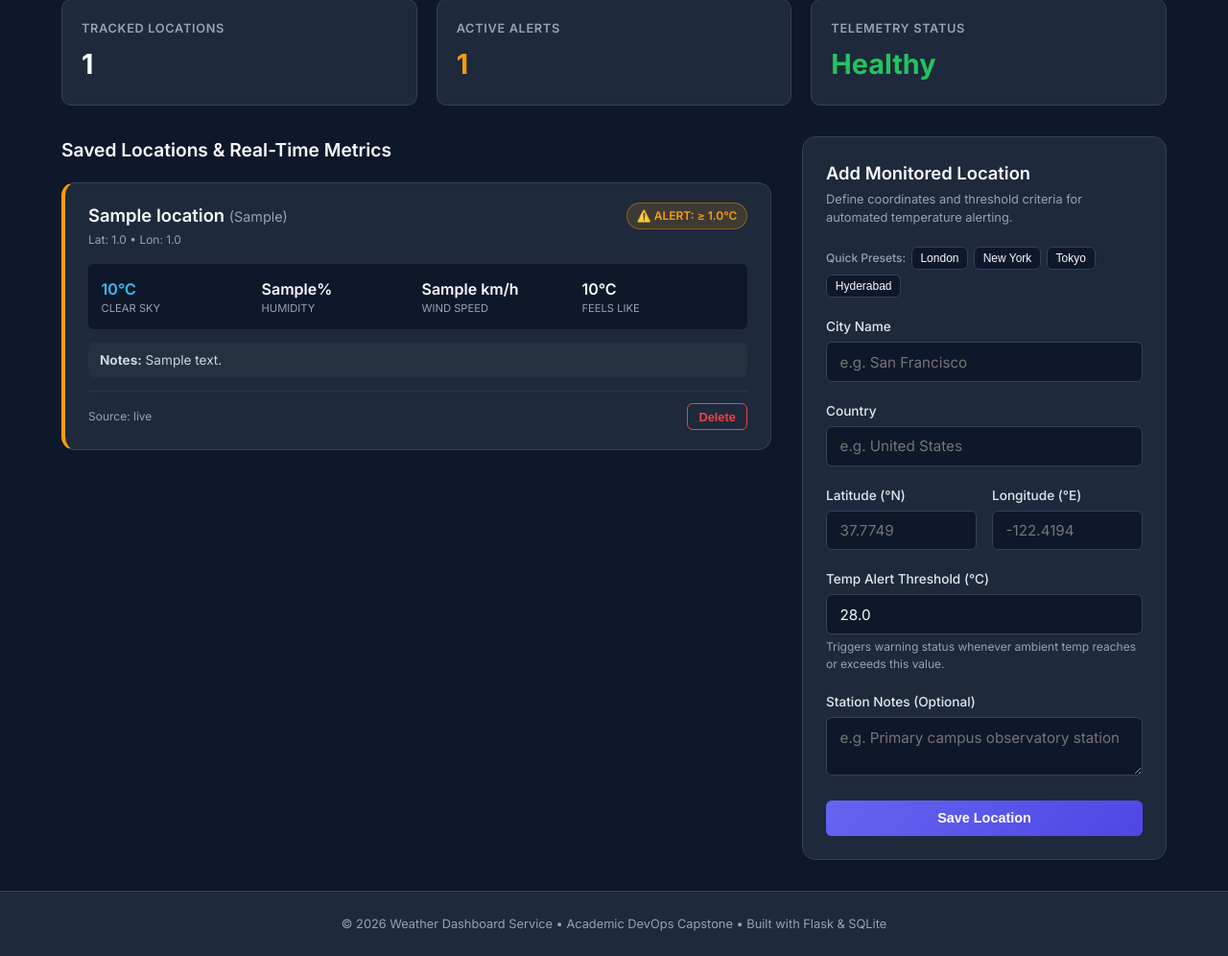
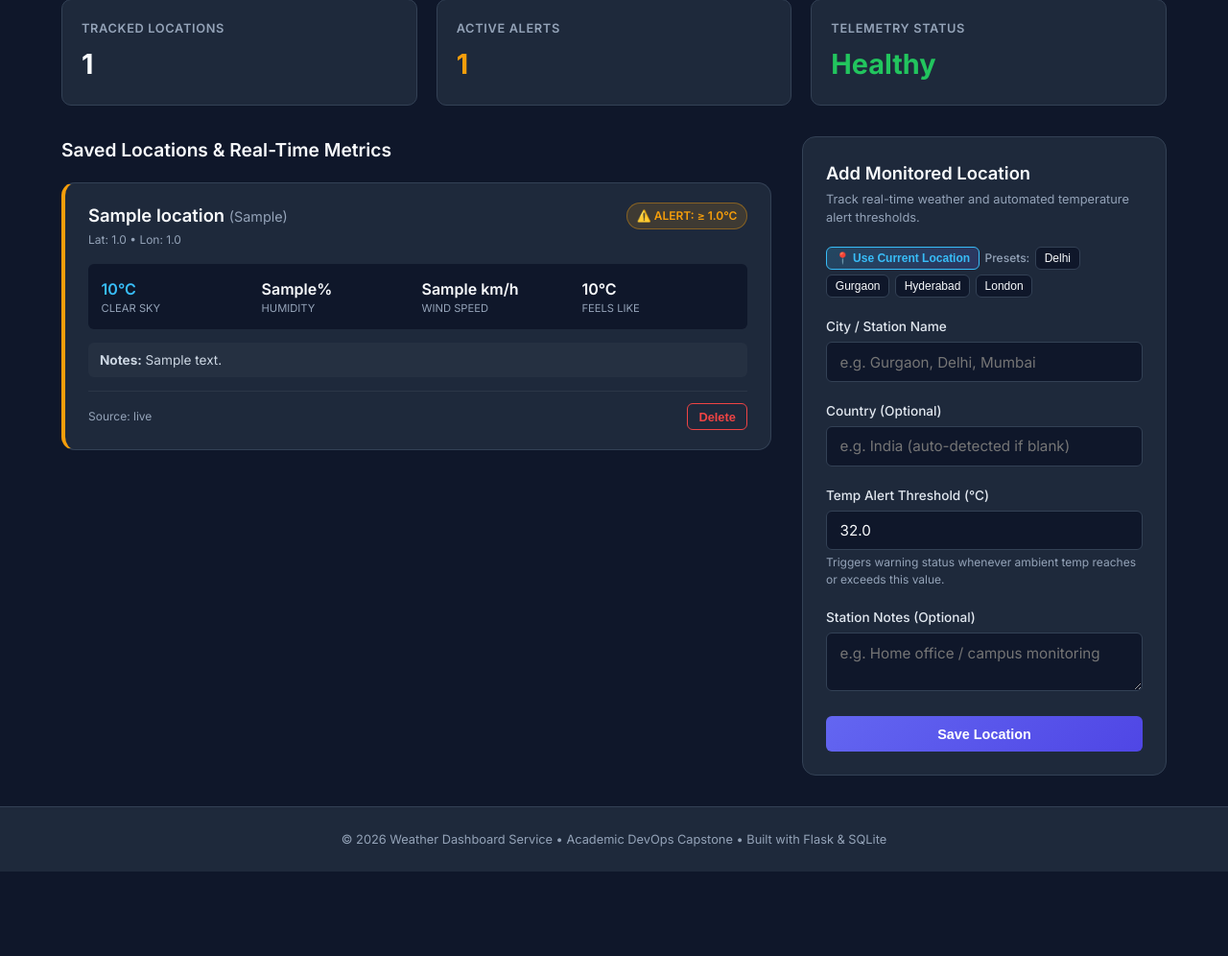
Before and after one commit to sai-nayan/weather-dashboard, a Flask app: page / in a window 1280 px wide. Shown: the part 197-1193 px from the top of the page at 96% size. After the commit the page ends 1105 px from the top, so only its background shows below. Run offline with Flask 3, Linux system fonts and the light colour scheme; the visitor is signed in with stand-in values (Sample User, id 1); tables that the repository leaves empty hold one stand-in row (values such as "Sample post"); a database or web service that is not in the repository returns one stand-in record (values such as "Sample title"); data that the repository does not hold is empty.

Commit message:
feat: add Gurgaon and Delhi presets, automatic geocoding, and browser GPS location

```diff
--- a/app/services/weather_api.py
+++ b/app/services/weather_api.py
@@ -31,6 +31,42 @@ class WeatherService:
     """Service to fetch real-time weather metrics from Open-Meteo API with fallback."""
 
     BASE_URL = "https://api.open-meteo.com/v1/forecast"
+    GEOCODING_URL = "https://geocoding-api.open-meteo.com/v1/search"
+
+    # Known fallback coordinates for immediate resolution
+    KNOWN_COORDINATES = {
+        "delhi": (28.6139, 77.2090, "India"),
+        "new delhi": (28.6139, 77.2090, "India"),
+        "gurgaon": (28.4595, 77.0266, "India"),
+        "gurugram": (28.4595, 77.0266, "India"),
+        "hyderabad": (17.3850, 78.4867, "India"),
+        "london": (51.5074, -0.1278, "United Kingdom"),
+        "new york": (40.7128, -74.0060, "United States"),
+        "tokyo": (35.6762, 139.6503, "Japan"),
+    }
+
+    @classmethod
+    def geocode_city(cls, city_name: str) -> tuple[float, float, str]:
+        """Resolve city name into (latitude, longitude, country)."""
+        clean_name = city_name.strip().lower()
+        if clean_name in cls.KNOWN_COORDINATES:
+            return cls.KNOWN_COORDINATES[clean_name]
+
+        # Check Open-Meteo Geocoding API
+        try:
+            params = {"name": city_name, "count": 1, "language": "en", "format": "json"}
+            resp = requests.get(cls.GEOCODING_URL, params=params, timeout=3.0)
+            if resp.status_code == 200:
+                data = resp.json()
+                results = data.get("results")
+                if results and len(results) > 0:
+                    first = results[0]
+                    return float(first["latitude"]), float(first["longitude"]), first.get("country", "")
+        except Exception:
+            pass
+
+        # Default fallback coordinates (Delhi) if completely unresolvable
+        return (28.6139, 77.2090, "India")
 
     @classmethod
     def get_weather(cls, latitude: float, longitude: float) -> Dict[str, Any]:
--- a/app/static/css/style.css
+++ b/app/static/css/style.css
@@ -500,6 +500,28 @@ body {
     background-color: var(--border-color);
 }
 
+.btn-current-loc {
+    background: linear-gradient(135deg, rgba(56, 189, 248, 0.2), rgba(99, 102, 241, 0.2));
+    border-color: var(--accent-blue);
+    color: var(--accent-blue);
+    font-weight: 600;
+}
+
+.btn-current-loc:hover {
+    background: var(--accent-blue);
+    color: #fff;
+}
+
+.loc-status-text {
+    font-size: 0.8rem;
+    color: var(--accent-blue);
+    background-color: rgba(56, 189, 248, 0.1);
+    border: 1px solid rgba(56, 189, 248, 0.2);
+    border-radius: var(--radius-sm);
+    padding: 0.4rem 0.65rem;
+    margin-bottom: 1rem;
+}
+
 /* Form Card */
 .form-card {
     background-color: var(--bg-card);
--- a/app/templates/dashboard.html
+++ b/app/templates/dashboard.html
@@ -97,48 +97,46 @@
         <div class="form-section">
             <div class="form-card">
                 <h3 class="form-title">Add Monitored Location</h3>
-                <p class="form-desc">Define coordinates and threshold criteria for automated temperature alerting.</p>
+                <p class="form-desc">Track real-time weather and automated temperature alert thresholds.</p>
 
-                <!-- Coordinate Presets -->
+                <!-- Current Location & Presets -->
                 <div class="preset-buttons">
-                    <span class="preset-label">Quick Presets:</span>
+                    <button type="button" class="btn-preset btn-current-loc" onclick="detectCurrentLocation()">
+                        📍 Use Current Location
+                    </button>
+                    <span class="preset-label">Presets:</span>
+                    <button type="button" class="btn-preset" onclick="fillPreset('Delhi', 'India', 28.6139, 77.2090, 32.0)">Delhi</button>
+                    <button type="button" class="btn-preset" onclick="fillPreset('Gurgaon', 'India', 28.4595, 77.0266, 32.0)">Gurgaon</button>
+                    <button type="button" class="btn-preset" onclick="fillPreset('Hyderabad', 'India', 17.3850, 78.4867, 32.0)">Hyderabad</button>
                     <button type="button" class="btn-preset" onclick="fillPreset('London', 'UK', 51.5074, -0.1278, 25.0)">London</button>
-                    <button type="button" class="btn-preset" onclick="fillPreset('New York', 'USA', 40.7128, -74.0060, 28.0)">New York</button>
-                    <button type="button" class="btn-preset" onclick="fillPreset('Tokyo', 'Japan', 35.6762, 139.6503, 27.0)">Tokyo</button>
-                    <button type="button" class="btn-preset" onclick="fillPreset('Hyderabad', 'India', 17.3850, 78.4867, 32.0)">Hyderabad</button>
                 </div>
+
+                <div id="loc-status" class="loc-status-text" style="display: none;"></div>
 
                 <form action="{{ url_for('locations.create_location') }}" method="POST" class="add-location-form">
                     <div class="form-group">
-                        <label for="city_name">City Name</label>
-                        <input type="text" id="city_name" name="city_name" class="form-control" required placeholder="e.g. San Francisco">
+                        <label for="city_name">City / Station Name</label>
+                        <input type="text" id="city_name" name="city_name" class="form-control" required placeholder="e.g. Gurgaon, Delhi, Mumbai">
                     </div>
 
                     <div class="form-group">
-                        <label for="country">Country</label>
-                        <input type="text" id="country" name="country" class="form-control" required placeholder="e.g. United States">
+                        <label for="country">Country (Optional)</label>
+                        <input type="text" id="country" name="country" class="form-control" placeholder="e.g. India (auto-detected if blank)">
                     </div>
 
-                    <div class="form-row">
-                        <div class="form-group col-half">
-                            <label for="latitude">Latitude (&deg;N)</label>
-                            <input type="number" step="any" id="latitude" name="latitude" class="form-control" required placeholder="37.7749" min="-90" max="90">
-                        </div>
-                        <div class="form-group col-half">
-                            <label for="longitude">Longitude (&deg;E)</label>
-                            <input type="number" step="any" id="longitude" name="longitude" class="form-control" required placeholder="-122.4194" min="-180" max="180">
-                        </div>
-                    </div>
+                    <!-- Hidden coordinate inputs populated automatically or via Geolocation -->
+                    <input type="hidden" id="latitude" name="latitude" value="">
+                    <input type="hidden" id="longitude" name="longitude" value="">
 
                     <div class="form-group">
                         <label for="temp_alert_threshold">Temp Alert Threshold (&deg;C)</label>
-                        <input type="number" step="0.5" id="temp_alert_threshold" name="temp_alert_threshold" class="form-control" required value="28.0">
+                        <input type="number" step="0.5" id="temp_alert_threshold" name="temp_alert_threshold" class="form-control" required value="32.0">
                         <small class="field-hint">Triggers warning status whenever ambient temp reaches or exceeds this value.</small>
                     </div>
 
                     <div class="form-group">
                         <label for="notes">Station Notes (Optional)</label>
-                        <textarea id="notes" name="notes" class="form-control" rows="2" placeholder="e.g. Primary campus observatory station"></textarea>
+                        <textarea id="notes" name="notes" class="form-control" rows="2" placeholder="e.g. Home office / campus monitoring"></textarea>
                     </div>
 
                     <button type="submit" class="btn btn-primary btn-block">Save Location</button>
@@ -155,6 +153,37 @@ function fillPreset(city, country, lat, lon, threshold) {
     document.getElementById('latitude').value = lat;
     document.getElementById('longitude').value = lon;
     document.getElementById('temp_alert_threshold').value = threshold;
+    const statusEl = document.getElementById('loc-status');
+    statusEl.style.display = 'block';
+    statusEl.textContent = `Selected: ${city}, ${country}`;
+}
+
+function detectCurrentLocation() {
+    const statusEl = document.getElementById('loc-status');
+    statusEl.style.display = 'block';
+    statusEl.textContent = 'Detecting current GPS location...';
+
+    if (!navigator.geolocation) {
+        statusEl.textContent = 'Geolocation is not supported by your browser.';
+        return;
+    }
+
+    navigator.geolocation.getCurrentPosition(
+        (position) => {
+            const lat = position.coords.latitude.toFixed(4);
+            const lon = position.coords.longitude.toFixed(4);
+            document.getElementById('latitude').value = lat;
+            document.getElementById('longitude').value = lon;
+            document.getElementById('city_name').value = 'Current Location';
+            document.getElementById('country').value = 'Local';
+            statusEl.textContent = `📍 Location detected: ${lat}°N, ${lon}°E`;
+        },
+        (error) => {
+            statusEl.textContent = 'Unable to retrieve location (permission denied or timeout). Defaulting to Delhi.';
+            fillPreset('Delhi', 'India', 28.6139, 77.2090, 32.0);
+        },
+        { enableHighAccuracy: true, timeout: 8000 }
+    );
 }
 </script>
 {% endblock %}
```
Also changed, not shown: app/routes/locations.py (+13 -2 lines).
